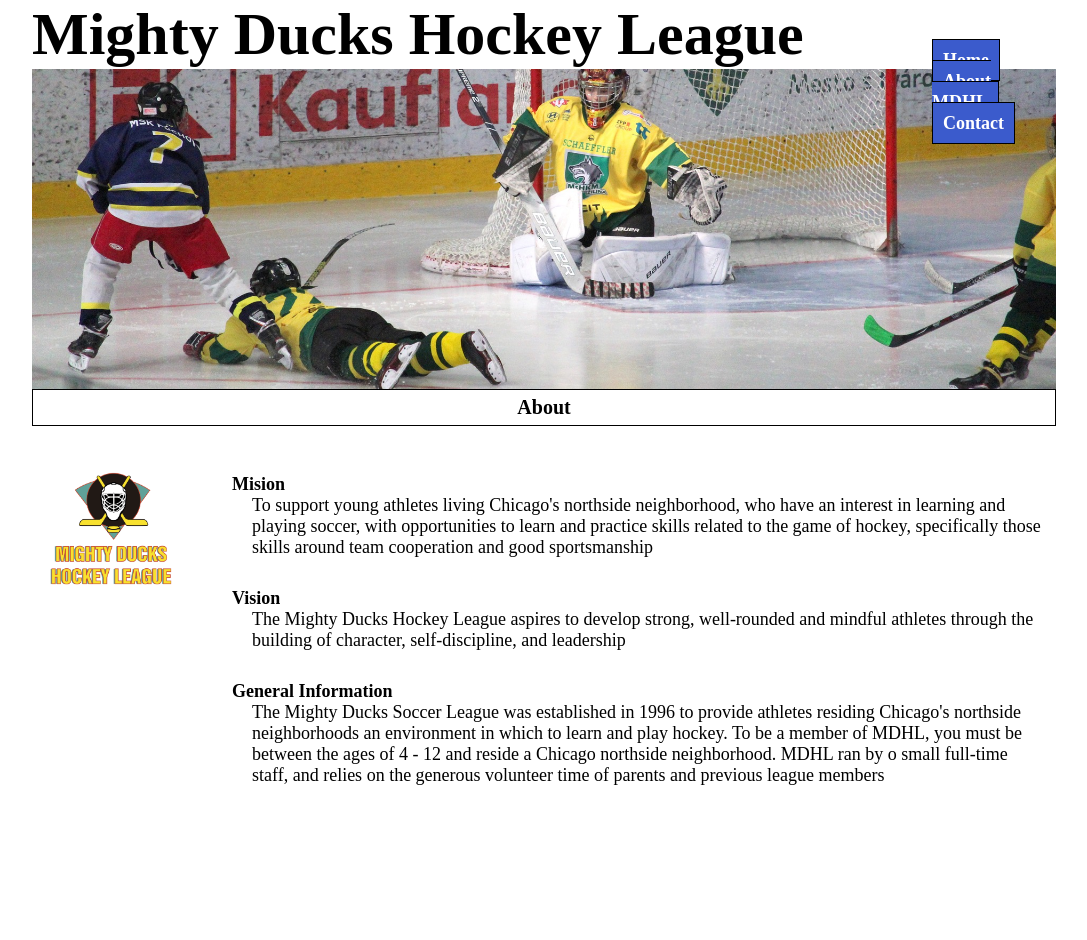
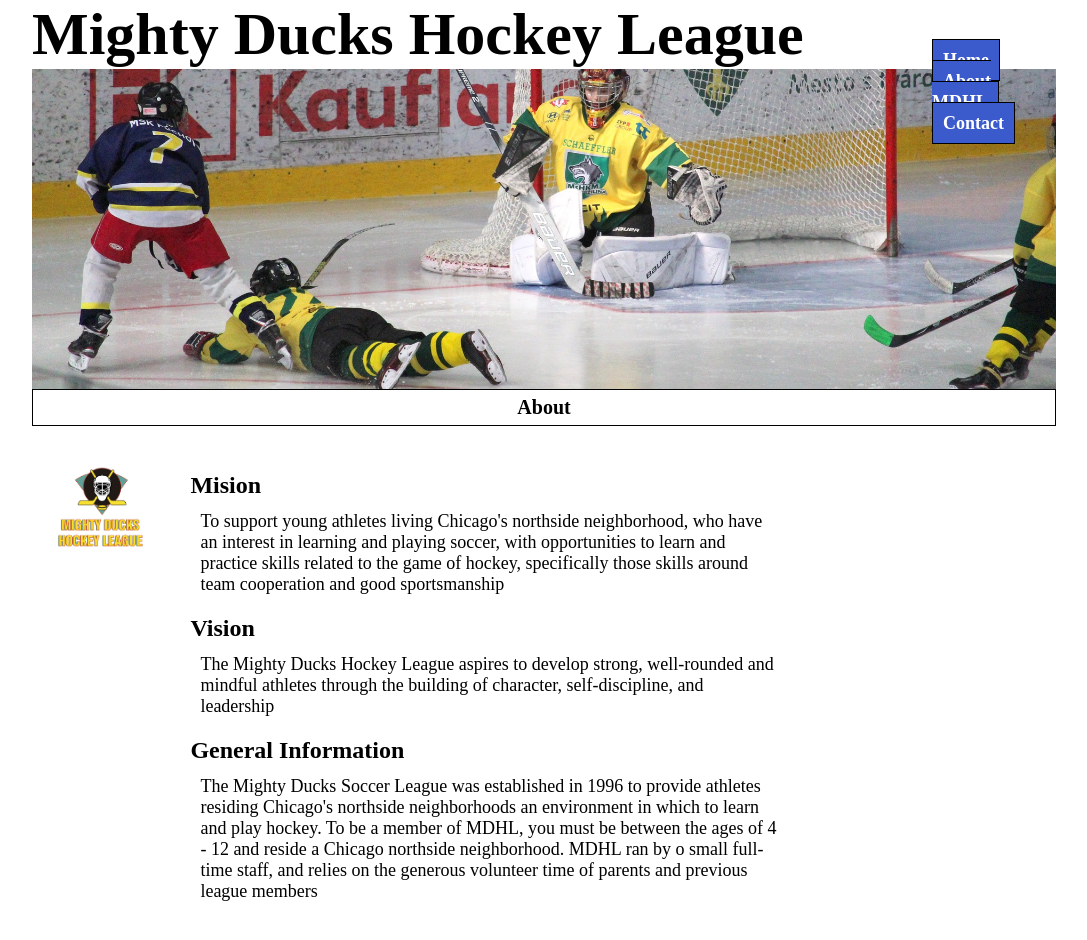
Before and after one commit to camilaheredia9/mockup2-t2, a plain HTML site: page aboutMDHL.html in a window 1280 px wide. Shown: the whole page, without its empty margins (96-1183 px from the left). Before the commit the page ends 846 px from the top, so only its background shows below. Drawn offline with Linux system fonts and the light colour scheme.

Commit message:
:bug: Fix: Fix Main's distribution and CSS stylesheet

```diff
--- a/aboutMDHL.html
+++ b/aboutMDHL.html
@@ -12,7 +12,7 @@
         <h1>Mighty Ducks Hockey League</h1>
         <nav>
             <a href="./index.html">Home</a>
-            <a href="aboutMDHL.html">About MDHL</a>
+            <a href="#">About MDHL</a>
             <a href="./contact.html">Contact</a>
         </nav>
         <div>
@@ -24,29 +24,29 @@
     <main>
         <img id="logo" src="./assets/logo.png" alt="MDHL">
 
-        <!-- Listas de definición -->
-        <dl>
-            <!-- Término -->
-            <dt><b>Mision</b></dt>
+        <section>
+            <h2>Mision</h2>
+            <p>
+                To support young athletes living Chicago's northside neighborhood, who have an interest in
+                learning and playing soccer, with opportunities to learn and practice skills related to the game of
+                hockey, specifically those skills around team cooperation and good sportsmanship
+            </p>
 
-            <!-- Definición del término -->
-            <dd>To support young athletes living Chicago's northside neighborhood, who have an interest in
-                learning and playing soccer, with opportunities to learn and practice skills related to the game of
-                hockey, specifically those skills around team cooperation and good sportsmanship</dd>
+            <h2>Vision</h2>
+            <p>
+                The Mighty Ducks Hockey League aspires to develop strong, well-rounded and mindful athletes
+                through the building of character, self-discipline, and leadership
+            </p>
 
-            <dt><b>Vision</b></dt>
-
-            <dd>The Mighty Ducks Hockey League aspires to develop strong, well-rounded and mindful athletes
-                through the building of character, self-discipline, and leadership</dd>
-
-            <dt><b>General Information</b></dt>
-
-            <dd>The Mighty Ducks Soccer League was established in 1996 to provide athletes residing
+            <h2>General Information</h2>
+            <p>
+                The Mighty Ducks Soccer League was established in 1996 to provide athletes residing
                 Chicago's northside neighborhoods an environment in which to learn and play hockey. To be a
                 member of MDHL, you must be between the ages of 4 - 12 and reside a Chicago northside
                 neighborhood. MDHL ran by o small full-time staff, and relies on the generous volunteer time of
-                parents and previous league members</dd>
-        </dl>
+                parents and previous league members
+            </p>
+        </section>
     </main>
 </body>
 </html>
--- a/styles/mdhl_2.css
+++ b/styles/mdhl_2.css
@@ -62,7 +62,7 @@ header h2{
     padding: 0.6rem 0;
 }
 
-main{
+/* main{
     padding: 3rem 1rem;
     display: flex;
     align-items: flex-start;
@@ -71,16 +71,31 @@ main{
 main img{
     width: 14rem;
     margin-right: 5rem;
+} */
+
+main{
+    display: flex;
+    align-items: flex-start;
+    padding: 3rem 2rem;
+    font-size: 1.8rem;
+    width: 100%;
 }
 
-main dt:first-of-type{
-    margin-top: 1.8rem;
+main img{
+    width: 10%;
+    margin-right: 4rem;
 }
 
-main dd{
-    margin: 0 0 3rem 2rem;
+main section{
+    width: 60%;
+    margin-top: 1.6rem;
 }
 
-#main-contact div p:first-child{
-    margin: 1.8rem 0;
+main section h2{
+    margin-bottom: 1.2rem;
+    font-size: 2.4rem;
 }
+
+main section p{
+    padding: 0 0 2rem 1rem;
+}
```
Also changed, not shown: contact.html (+4 -4 lines), index.html (+9 -15 lines).
